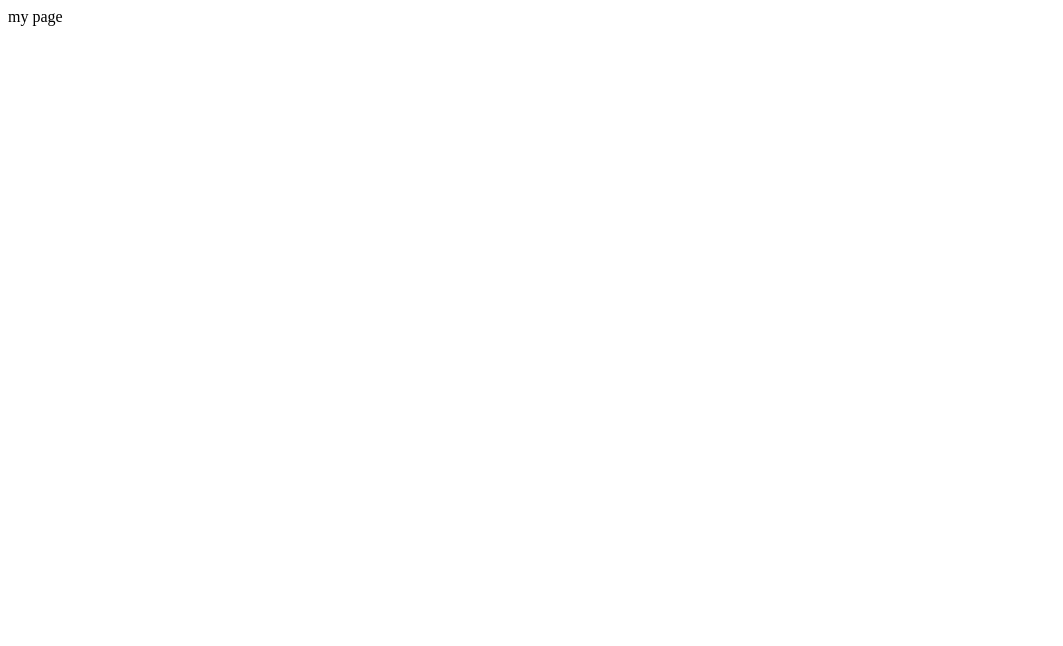
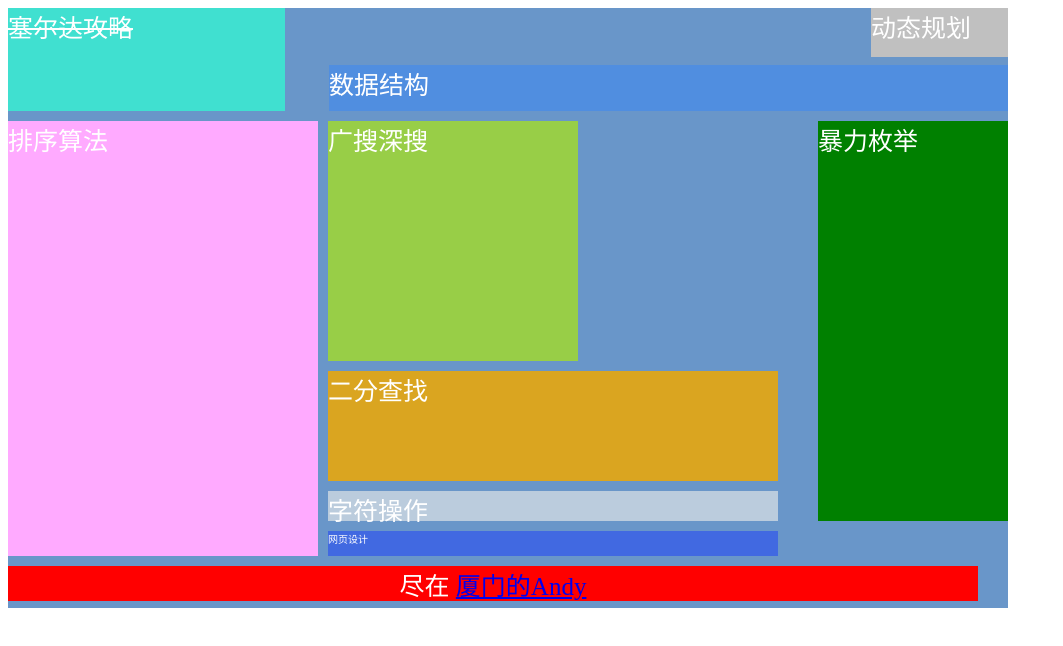
Before and after one commit to xshsun/xshsun.github.io, a plain HTML site: page index.html in a window 1280 px wide. Shown: the whole page, without its empty margins (0-1063 px from the left). Drawn offline with Linux system fonts and the light colour scheme.

Commit message:
Update index.html

```diff
--- a/index.html
+++ b/index.html
@@ -1 +1,116 @@
-my page
+<!DOCTYPE html>
+<html lang="en">
+<head>
+    <meta charset="UTF-8">
+    <meta http-equiv="X-UA-Compatible" content="IE=edge">
+    <meta name="viewport" content="width=device-width, initial-scale=1.0">
+    <title>Document</title>
+</head>
+    <style>
+        div{
+            color: white;
+        }
+        .group{
+            border: 1px;
+            width: 1000px;
+            height: 600px;
+            font-size: 25px;
+            background-color: rgb(105, 150, 201);
+        }
+        .box{
+            border: 1px;
+            line-height: 50px;
+            text-align: center; /* 文本居中 */
+            /* align  排列，校准 */
+        }
+        .box1{
+            height: 103px;
+            width: 277px;
+            float: left;
+            background-color: turquoise;
+            margin-bottom: 10px;
+            /* margin 边缘 */
+        }
+        .box2{
+            height: 49px;
+            width: 137px;
+            background-color: silver;
+            float: right;
+            margin-bottom: 8px; /* 下边界 */
+        }
+        .box3{
+            height: 46px;
+            width: 679px;
+            background-color: rgb(80, 142, 224);
+            float: right;
+            margin-bottom: 10px;
+        }
+        .box4{
+            height: 435px;
+            width: 310px;
+            background-color: #faf;
+            float: left;
+            margin-right: 10px;
+            margin-bottom: 10px;
+        }
+        .box5{
+            height: 240px;
+            width: 250px;
+            background-color: rgb(152, 206, 71);
+            float: left;
+            margin-bottom: 10px;
+        }
+        .box6{
+            height: 110px;
+            width: 450px;
+            background-color: goldenrod;
+            float: left;
+            margin-bottom: 10px;
+        }
+        .box7{
+            height: 30px;
+            width: 450px;
+            background-color: #bcd;
+            float: left;
+            margin-bottom: 10px;
+        }
+        .box8{
+            height: 400px;
+            width: 190px;
+            background-color: green;
+            float: right;
+        }
+        .box9{
+            height: 25px;
+            width: 450px;
+            background-color: royalblue;
+            float: left;
+            font-size: 10px;
+            margin-bottom: 10px;
+        }
+        .box10{
+            height: 35px;
+            width: 970px;
+            background-color: red;
+            float: left;
+            text-align: center;
+        }
+    </style>
+<body>
+    <div class="group">
+        <div class="box1" ><strike>塞尔达攻略</strike></div>
+        <div class="box2" >动态规划</div>
+        <div class="box3" >数据结构</div>
+        <div class="box4" >排序算法</div>
+        <div class="box5" >广搜深搜</div>
+        <div class="box8" >暴力枚举</div>
+        <div class="box6" >二分查找</div>
+        <div class="box7" >字符操作</div>
+        <div class="box9" >网页设计</div>
+        <div class="box10" >
+            尽在
+            <a href="https://space.bilibili.com/475155110?spm_id_from=333.788.b_765f7570696e666f.1">厦门的Andy</a>
+        </div>
+    </div>
+</body>
+</html>
```
